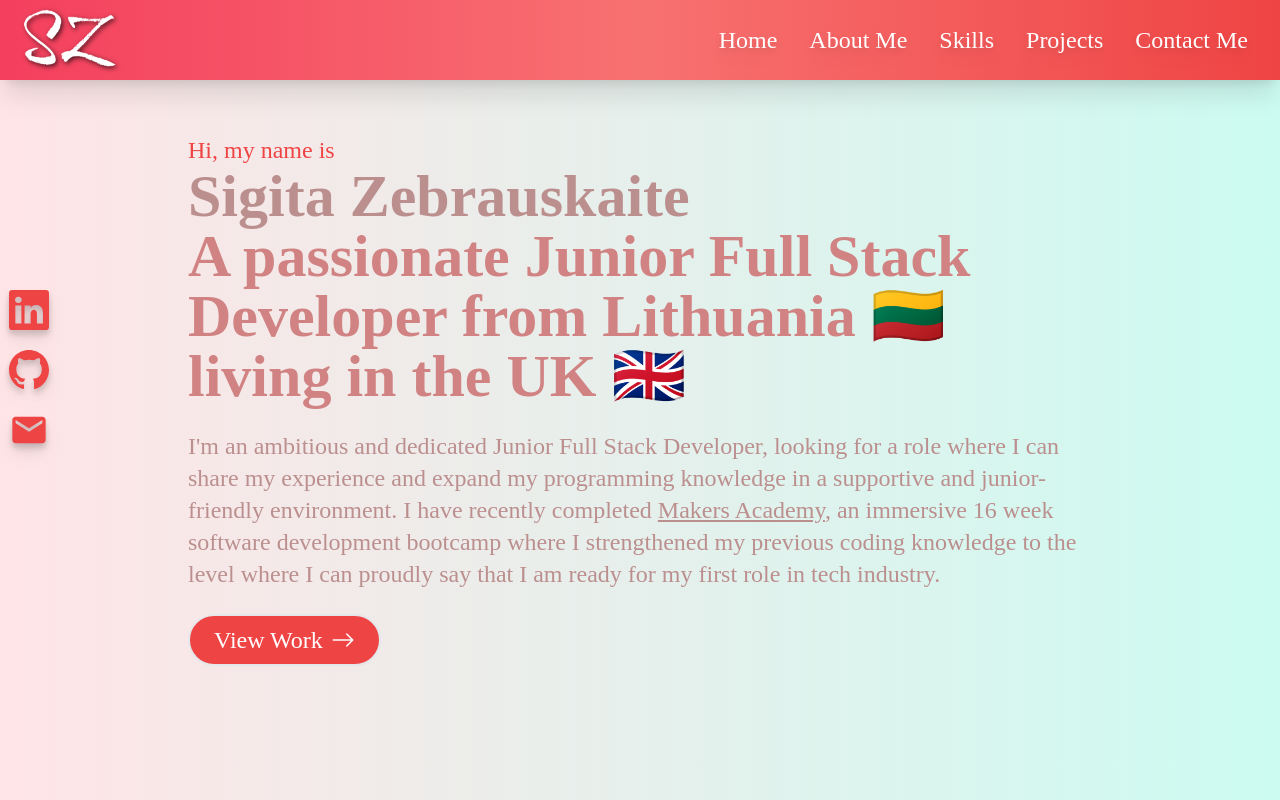
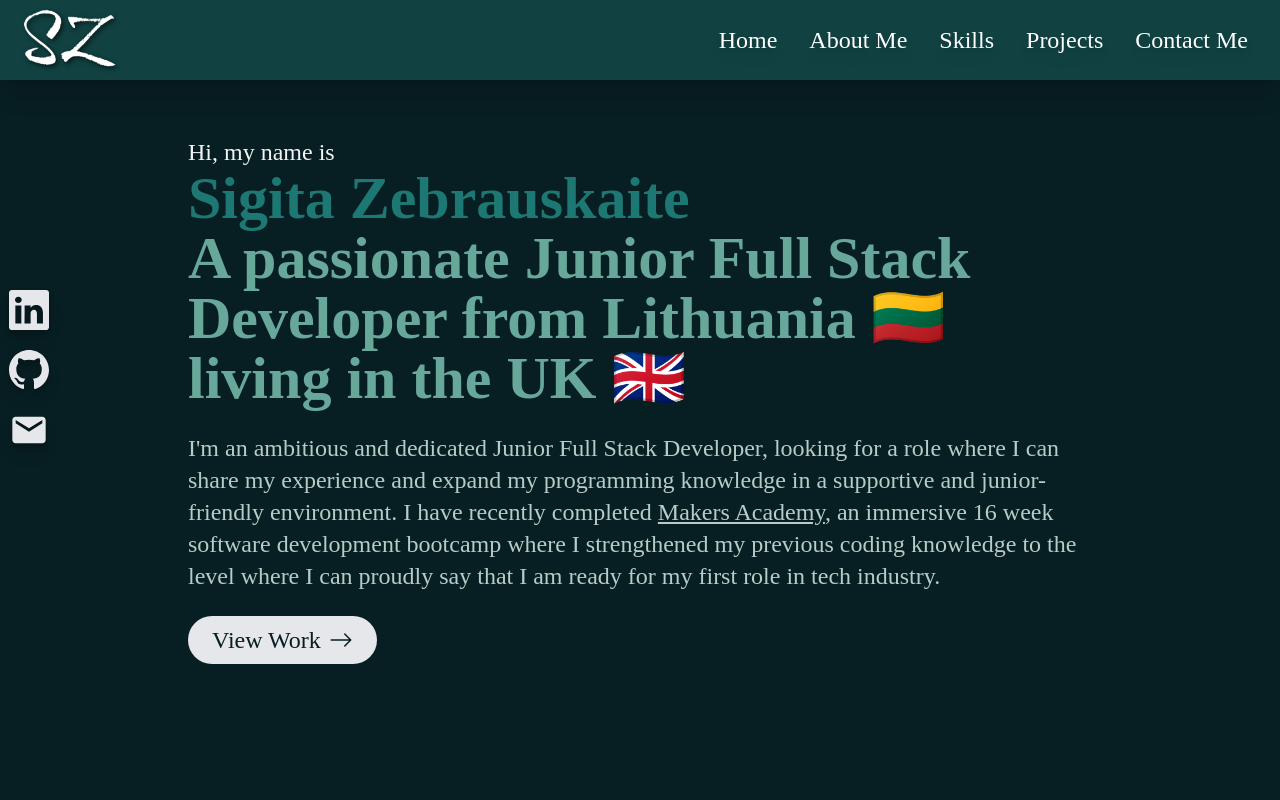
Before and after one commit to sigii1992/portfolio-sigita, a React (Create React App) app: page / in a window 1280 px wide. Shown: the top 800 px of the page. Built offline with nearby package versions, Linux system fonts and the light colour scheme; the HTML template or start-up script is replaced by a standard one.

Commit message:
Change navbar and about component colours

```diff
--- a/src/components/About.jsx
+++ b/src/components/About.jsx
@@ -2,7 +2,7 @@ const About = () => {
   return (
     <div
       name="about"
-      className="w-full min-h-screen bg-gradient-to-r from-rose-100 to-teal-100 font-[Kanit] text-[#d18282]"
+      className="w-full min-h-screen bg-[#071E22] font-[Kanit] text-[#d18282]"
     >
       <div className="flex flex-col justify-items-center items-center w-full h-full py-20 md:pt-0">
         <div className="max-w-[1000px] w-full grid md:grid-cols-2 gap-8">
--- a/src/components/Home.jsx
+++ b/src/components/Home.jsx
@@ -3,21 +3,18 @@ import { Link } from "react-scroll";
 
 const Home = () => {
   return (
-    <div
-      name="home"
-      className="w-full min-h-screen bg-gradient-to-r from-rose-100 to-teal-100 font-[Kanit]"
-    >
+    <div name="home" className="w-full min-h-screen bg-[#071E22] font-[Kanit]">
       {/*Container */}
       <div className="max-w-[1000px] mx-auto py-20 px-4 sm:px-12 flex flex-col justify-center min-h-screen">
-        <p className="text-red-500">Hi, my name is</p>
-        <h1 className="text-[#BC8F8F] text-4xl sm:text-6xl font-bold">
+        <p className="text-gray-100">Hi, my name is</p>
+        <h1 className="text-[#1D7874] text-4xl sm:text-6xl font-bold">
           Sigita Zebrauskaite
         </h1>
-        <h2 className="text-[#d18282] text-4xl sm:text-6xl font-bold">
+        <h2 className="text-[#68a89a] text-4xl sm:text-6xl font-bold">
           A passionate Junior Full Stack Developer from Lithuania 🇱🇹 living in
           the UK 🇬🇧
         </h2>
-        <p className="text-[#BC8F8F] py-6 max-w-[1000px]">
+        <p className="text-[#B6CDC7] py-6 max-w-[1000px]">
           I'm an ambitious and dedicated Junior Full Stack Developer, looking
           for a role where I can share my experience and expand my programming
           knowledge in a supportive and junior-friendly environment. I have
@@ -36,7 +33,7 @@ const Home = () => {
         </p>
         <div>
           <Link to="projects" smooth={true} duration={500} offset={-80}>
-            <button className="group text-white border-2 bg-red-500 rounded-full px-6 py-2 flex items-center hover:bg-red-700 hover:scale-110 duration-300">
+            <button className="group text-[#071E22] bg-gray-200 rounded-full px-6 py-2 flex items-center hover:bg-[#68a89a] hover:scale-110 duration-300">
               View Work
               <span className="group-hover:rotate-90 duration-300">
                 <BsArrowRight className="ml-2" />
--- a/src/components/NavBar.jsx
+++ b/src/components/NavBar.jsx
@@ -11,7 +11,7 @@ const NavBar = () => {
   const handleClick = () => setHamburgerMenu(!hamburgerMenu);
 
   return (
-    <div className="bg-gradient-to-r from-rose-500 via-red-400 to-red-500 fixed w-full h-[70px] md:h-[80px] flex justify-between items-center px-4 text-white shadow-xl">
+    <div className="bg-[#114141] fixed w-full h-[70px] md:h-[80px] flex justify-between items-center px-4 text-white shadow-xl">
       <div>
         <Link to="home" smooth={true} duration={500}>
           <img
@@ -30,7 +30,7 @@ const NavBar = () => {
           </Link>
         </li>
         <li className="hover:scale-110 duration-300">
-          <Link to="about" smooth={true} duration={500} offset={-200}>
+          <Link to="about" smooth={true} duration={500} offset={-100}>
             About Me
           </Link>
         </li>
@@ -54,7 +54,7 @@ const NavBar = () => {
       {/*hamburger: anything over medium (768px) it will hide*/}
       <div
         onClick={handleClick}
-        className="md:hidden z-10 hover:text-red-700 cursor-pointer drop-shadow-lg hover:scale-110 duration-300"
+        className="md:hidden z-10 hover:text-[#68a89a] cursor-pointer drop-shadow-lg hover:scale-110 duration-300"
       >
         {hamburgerMenu ? <FaTimes size={38} /> : <FaBars size={38} />}
       </div>
@@ -63,7 +63,7 @@ const NavBar = () => {
       <ul
         className={
           hamburgerMenu
-            ? "absolute top-0 left-0 w-full h-screen bg-gradient-to-r from-rose-500 via-red-400 to-red-500 flex flex-col justify-center items-center"
+            ? "absolute top-0 left-0 w-full h-screen bg-[#114141] flex flex-col justify-center items-center"
             : "hidden"
         }
       >
@@ -100,7 +100,7 @@ const NavBar = () => {
       </ul>
 
       {/*Social media icons*/}
-      <div className="hidden md:flex fixed flex-col top-[35%] left-0 text-red-500 drop-shadow-lg">
+      <div className="hidden md:flex fixed flex-col top-[35%] left-0 text-gray-200 drop-shadow-lg">
         <ul>
           <li className="w-[195px] h-[60px] flex justify-between items-center ml-[-130px] hover:ml-[-10px] duration-300">
             <a
--- a/src/index.css
+++ b/src/index.css
@@ -2,11 +2,11 @@
 @tailwind components;
 @tailwind utilities;
 
-@import url('https://fonts.googleapis.com/css2?family=Pacifico&display=swap');
-@import url('https://fonts.googleapis.com/css2?family=Satisfy&display=swap');
-@import url('https://fonts.googleapis.com/css2?family=Bangers&display=swap');
-@import url('https://fonts.googleapis.com/css2?family=Shrikhand&display=swap');
-@import url('https://fonts.googleapis.com/css2?family=Kanit:wght@100;200;300;400;500;600;700;800;900&display=swap');
+@import url("https://fonts.googleapis.com/css2?family=Pacifico&display=swap");
+@import url("https://fonts.googleapis.com/css2?family=Satisfy&display=swap");
+@import url("https://fonts.googleapis.com/css2?family=Bangers&display=swap");
+@import url("https://fonts.googleapis.com/css2?family=Shrikhand&display=swap");
+@import url("https://fonts.googleapis.com/css2?family=Kanit:wght@100;200;300;400;500;600;700;800;900&display=swap");
 
 @layer base {
   body {
@@ -17,7 +17,7 @@
   li {
     @apply px-4;
     @apply cursor-pointer;
-    @apply hover:text-red-700;
+    @apply hover:text-[#68a89a];
     @apply drop-shadow-lg;
   }
 }
@@ -34,9 +34,9 @@
 }
 
 .card-content-div:hover {
-  background-image:linear-gradient(
+  background-image: linear-gradient(
     to right,
     rgba(233, 8, 23, 0),
     rgba(250, 117, 117, 0.993)
-  )!important;
+  ) !important;
 }
```
